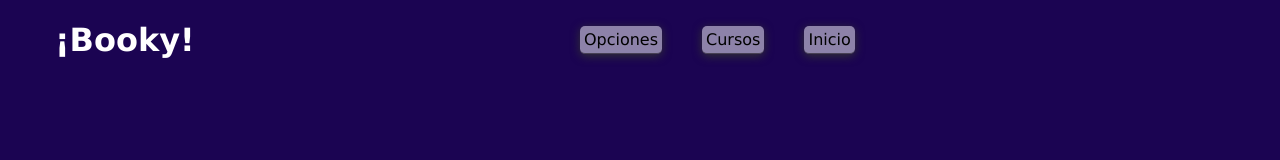
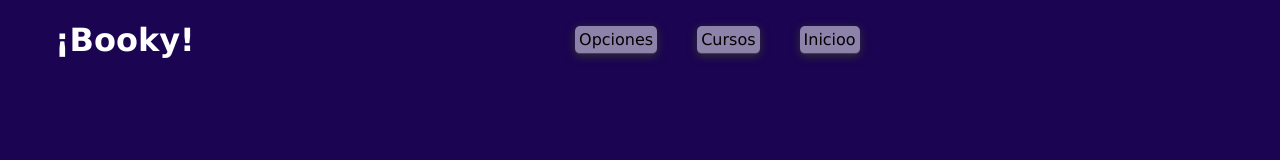
Before and after one commit to Reverie22/booky, a React (Create React App) app: page /HomeScreen in a window 1280 px wide. Shown: the top 160 px of the page. Built offline with nearby package versions, Linux system fonts and the light colour scheme; what reactfire would draw is missing.

Commit message:
Probando rama

```diff
--- a/src/Components/HomeScreenComponent.js
+++ b/src/Components/HomeScreenComponent.js
@@ -11,7 +11,7 @@ const HomeScreenComponent = () => {
       <div className='Navbar'>
       <a href='/LoginScreen'>Opciones</a>
       <a href='/Login'>Cursos</a>
-      <a href='/Login'>Inicio</a>
+      <a href='/Login'>Inicioo</a>
     </div>
     </header>
     <div className='Cuerpo'>
```
